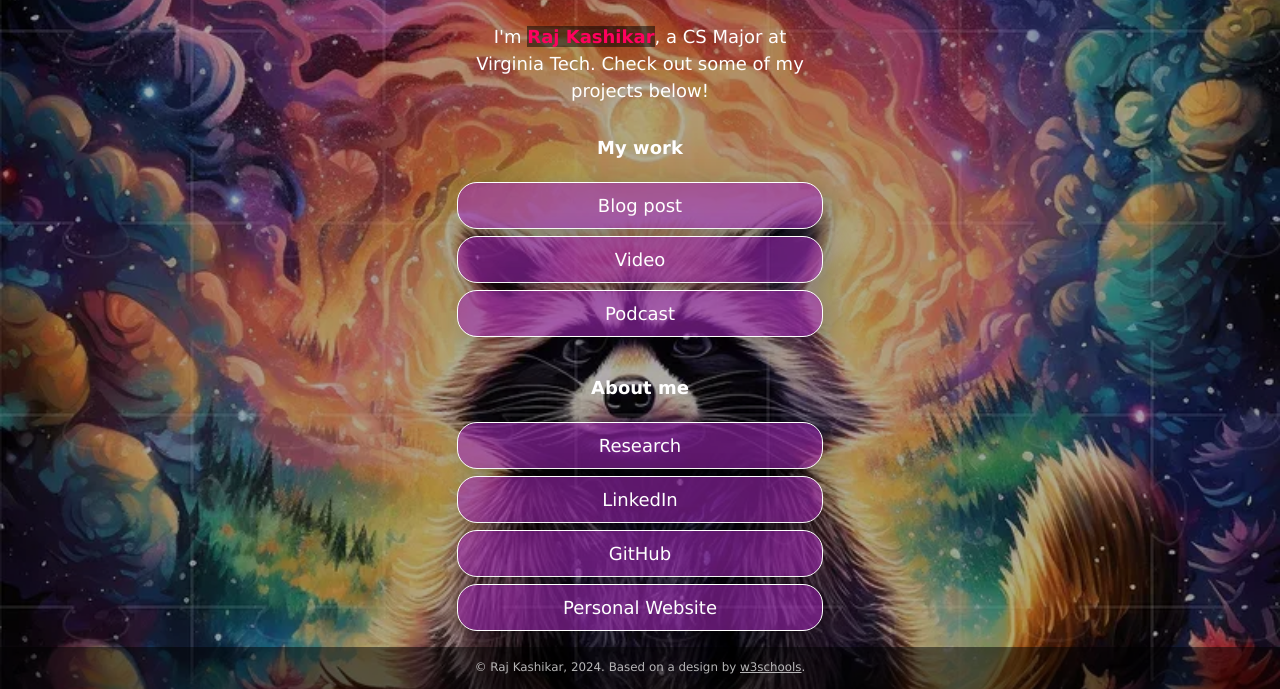
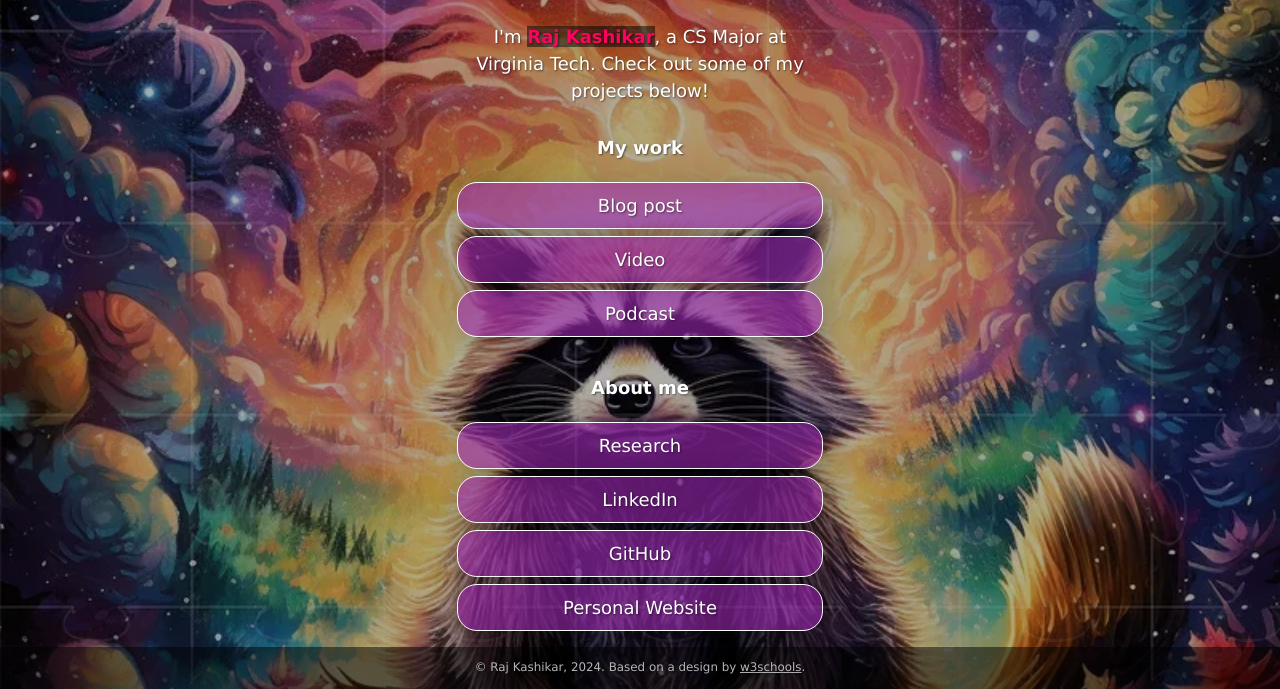
Before and after one commit to rajvtech/rajvtech.github.io, a plain HTML site: page index.html in a window 1280 px wide. Shown: the part 161-850 px from the top of the page. Drawn offline with Linux system fonts and the light colour scheme.

Commit message:
Update style.css

```diff
--- a/css/style.css
+++ b/css/style.css
@@ -22,14 +22,10 @@ html {
 body {
     margin: 0;
     min-height: 100%;
-    /* Updated background image */
     background: linear-gradient(rgba(0, 0, 0, 0.3), rgba(0, 0, 0, 0.3)), url(../images/your-background2.jpg);
-    /* Prevents the browser from repeating or "tiling" the background image */
     background-repeat: no-repeat;
     background-position: center;
-    /* Freezes the image so that even if the content scrolls down, the background stays put */
     background-attachment: fixed;
-    /* Resizes the background image to cover the entire container */
     background-size: cover;
     font-family: Futura, Verdana, sans-serif;
     line-height: 1.5;
@@ -38,6 +34,7 @@ body {
     flex-direction: column;
     justify-content: space-around;
     align-items: center;
+    text-shadow: 1px 1px 2px rgba(0, 0, 0, 0.5);
 }
 
 h1 {
@@ -51,8 +48,6 @@ h2 {
 
 img {
     margin: .5em 1em;
-    /* Removed border-radius to keep image square */
-    /* border-radius: 50%; */
     height: 150px;
     max-width: 100%;
     object-fit: cover;
```
